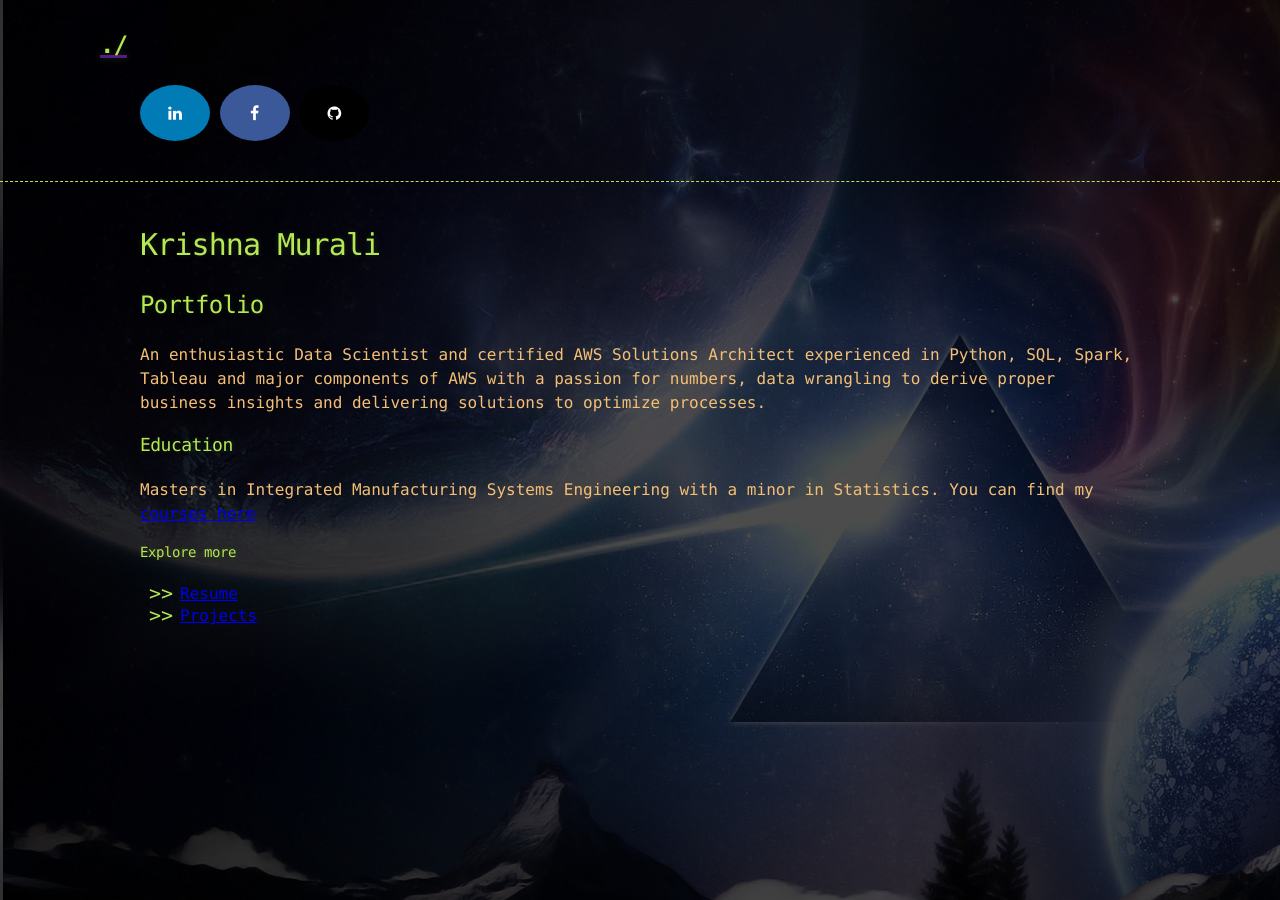
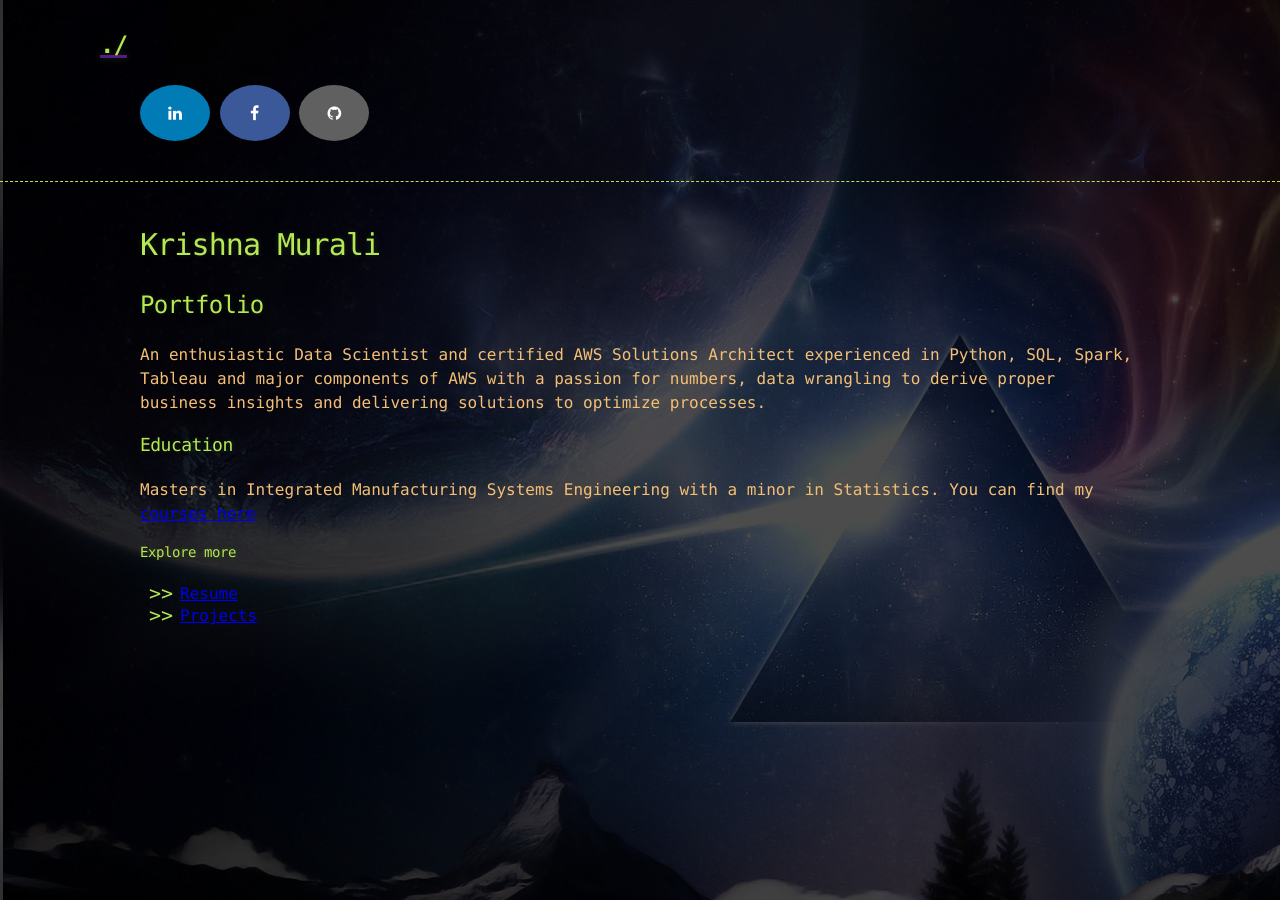
Before and after one commit to KrishnaMurali177/KrishnaMurali177.github.io, a Jekyll site: the page built from index.md, in a window 1280 px wide. Built offline with Jekyll 4.4.1, drawn with Linux system fonts in a browser that asks for light colours; our own code applies the rules of GitHub Pages for plain Markdown files.

Commit message:
Update jekyll-theme-hacker.scss

```diff
--- a/_sass/jekyll-theme-hacker.scss
+++ b/_sass/jekyll-theme-hacker.scss
@@ -289,6 +289,6 @@ hr {
 
 /* Github */
 .fa-github {
-  background: #000000;
+  background: #606060;
   color: white;
 }
```
